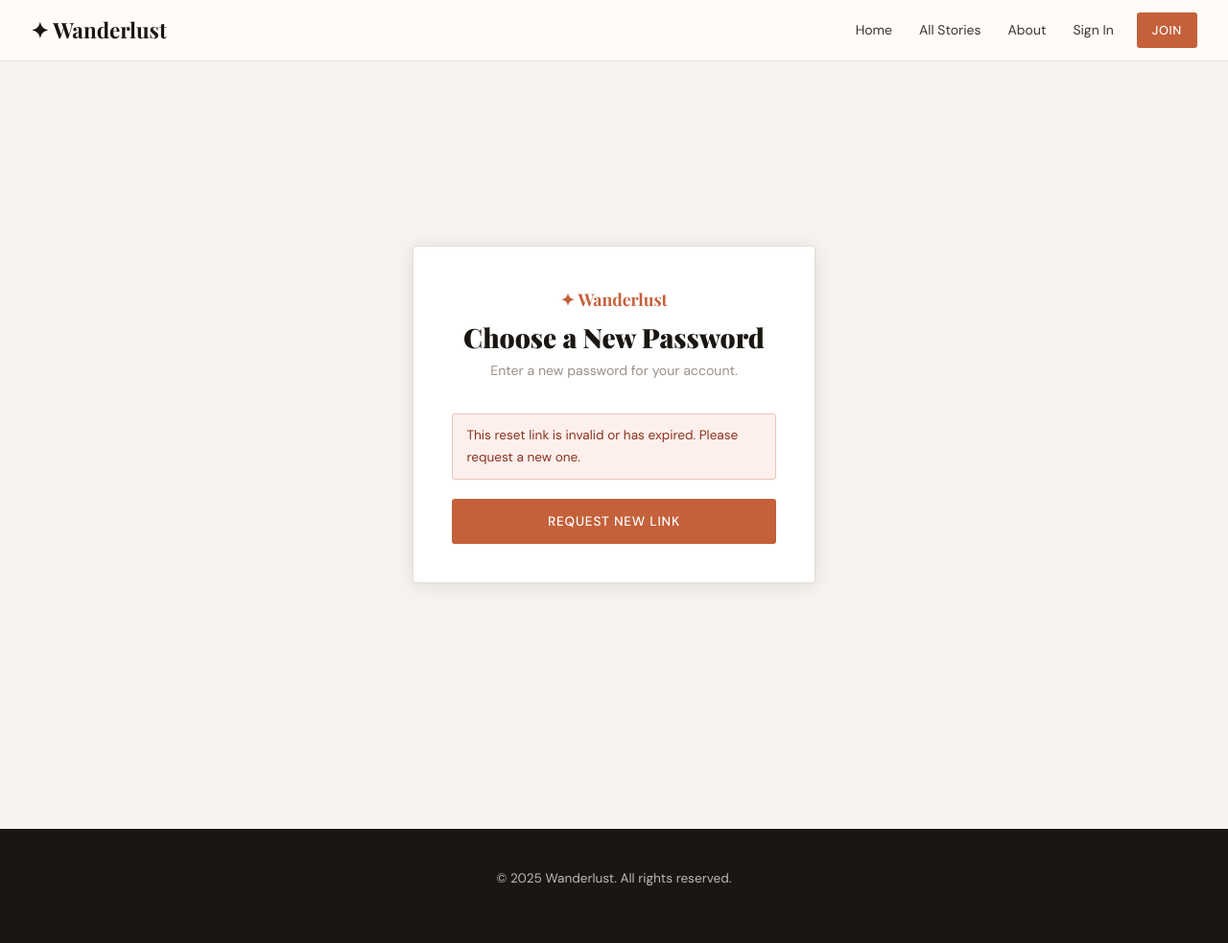
After one commit to harriets28/capstone, a Django app: template templates/registration/password_reset_confirm.html in a window 1280 px wide. The commit adds this page. Shown: the whole page at 96% size. Run offline with Django 5.2, Linux system fonts and the light colour scheme; the template is opened without the code that fills it, so the values that code supplies are empty; some web fonts are replaced.

Commit message:
Add password reset flow with styled templates and environment-aware email backend

```diff
--- a/templates/registration/login.html
+++ b/templates/registration/login.html
@@ -11,6 +11,9 @@
       <p class="auth-brand">✦ Wanderlust</p>
       <h1 class="auth-title">Welcome Back</h1>
       <p class="auth-subtitle">Sign in to like stories and join the conversation.</p>
+      <p class="auth-switch">
+        <a href="{% url 'password_reset' %}">Forgot your password?</a>
+</p>
     </div>
 
     <form method="post" novalidate>
--- /dev/null
+++ b/templates/registration/password_reset_confirm.html
@@ -0,0 +1,50 @@
+{% extends 'base.html' %}
+
+{% block title %}Choose New Password — Wanderlust{% endblock %}
+
+{% block content %}
+
+<div class="auth-page">
+  <div class="auth-card">
+
+    <div class="auth-header">
+      <p class="auth-brand">✦ Wanderlust</p>
+      <h1 class="auth-title">Choose a New Password</h1>
+      <p class="auth-subtitle">Enter a new password for your account.</p>
+    </div>
+
+    {% if validlink %}
+      <form method="post" novalidate>
+        {% csrf_token %}
+
+        {% if form.errors %}
+          <div class="auth-error">
+            {% for field in form %}
+              {% for error in field.errors %}{{ error }}{% endfor %}
+            {% endfor %}
+          </div>
+        {% endif %}
+
+        <div class="auth-field">
+          <label for="id_new_password1" class="auth-label">New Password</label>
+          <input type="password" name="new_password1" id="id_new_password1" class="auth-input" placeholder="New password" required autofocus />
+        </div>
+
+        <div class="auth-field">
+          <label for="id_new_password2" class="auth-label">Confirm New Password</label>
+          <input type="password" name="new_password2" id="id_new_password2" class="auth-input" placeholder="Confirm new password" required />
+        </div>
+
+        <button type="submit" class="auth-btn">Set New Password</button>
+      </form>
+    {% else %}
+      <div class="auth-error">
+        This reset link is invalid or has expired. Please request a new one.
+      </div>
+      <a href="{% url 'password_reset' %}" class="auth-btn" style="display:block; text-align:center; text-decoration:none; margin-top: 1rem;">Request New Link</a>
+    {% endif %}
+
+  </div>
+</div>
+
+{% endblock %}
```
Also changed, not shown: templates/registration/password_reset_complete.html (added, +21 -0 lines), templates/registration/password_reset_done.html (added, +21 -0 lines), templates/registration/password_reset_form.html (added, +34 -0 lines), wanderlust/settings.py (+13 -0 lines), db.sqlite3.
